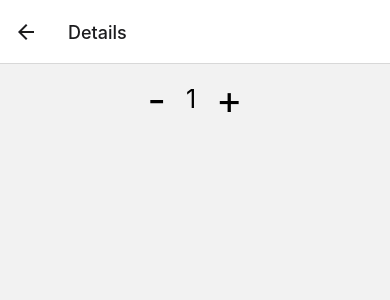
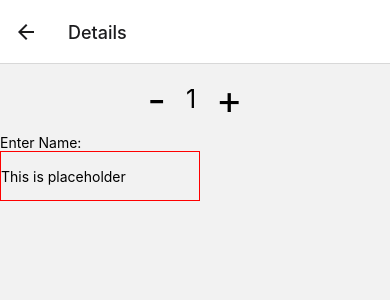
Before and after one commit to iamsatish007/dummyReactNativeApp, a React Native app: screen /Details in a window 390 px wide. Shown: the top 300 px of the page. Built offline with nearby package versions, Linux system fonts and the light colour scheme.

Commit message:
textinput feature

```diff
--- a/screens/DetailsPage.js
+++ b/screens/DetailsPage.js
@@ -1,4 +1,4 @@
-import { View, Text, TouchableOpacity } from 'react-native'
+import { View, Text, TouchableOpacity, TextInput } from 'react-native'
 import React, { useState } from 'react'
 
 export default function DetailsPage() {
@@ -23,6 +23,8 @@ export default function DetailsPage() {
       rating: 5.8
     }
   ])
+  const [name, setName] = useState('')
+
 
 
   const increaseNumber = () => {
@@ -35,8 +37,9 @@ export default function DetailsPage() {
 
 
   return (
+    <View>
+
       <View style={{ flexDirection: 'row', alignItems: 'center', justifyContent: 'center' }}>
-
         <TouchableOpacity onPress={() => { decreaseNumber() }}>
           <Text style={{ fontSize: 40 }}>-</Text>
         </TouchableOpacity>
@@ -47,5 +50,12 @@ export default function DetailsPage() {
           <Text style={{ fontSize: 40 }}>+</Text>
         </TouchableOpacity>
       </View>
+
+      <View>
+        <Text>Enter Name:</Text>
+        <TextInput value={name} onChangeText={(val) => { setName(val) }} style={{ height: 50, width: 200, borderWidth: 1, borderColor: '#ff0000' }} placeholder='This is placeholder'></TextInput>
+      </View>
+
+    </View>
   )
 }
```
Lines whose indentation alone changed are shown as unchanged.
